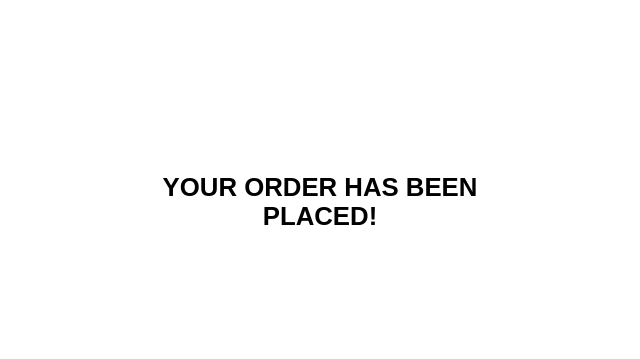
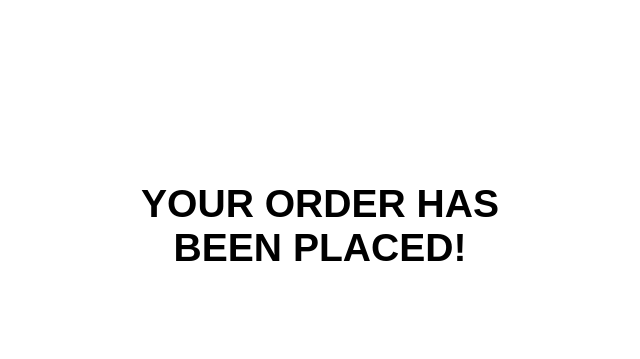
Before and after one commit to wangsha8/wangsha8.github.io, a plain HTML site: page confirm.html in a window 1280 px wide. Shown: the part 144-503 px from the top of the page, without its empty margins (320-960 px from the left). Drawn offline with Linux system fonts and the light colour scheme.

Commit message:
revision

```diff
--- a/confirm.html
+++ b/confirm.html
@@ -6,9 +6,7 @@
 </head>
 <body>
     <div>
-        <div class="col-lg-12">
-            <center><h1>YOUR ORDER HAS BEEN PLACED!</h1></center>
-        </div>
+        <center><h1>YOUR ORDER HAS BEEN PLACED!</h1></center>
     </div>
     <style>
     div {
@@ -25,7 +23,7 @@
     </style>
     <style>
         html * {
-            font-size: 1.1em !important;
+            font-size: 1.25em !important;
             color: #000 !important;
             font-family: Arial !important;
         }
```
